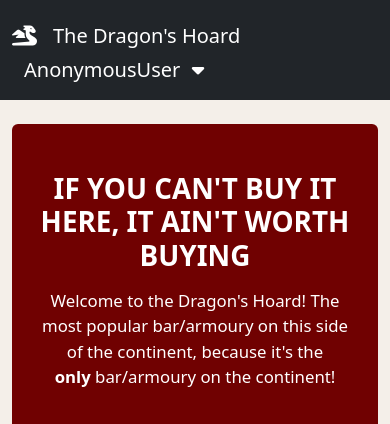
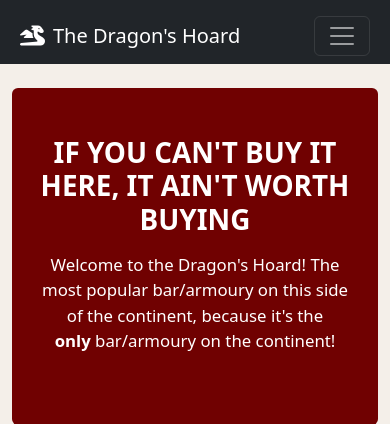
Before and after one commit to SourTarte/fantasy-storefront, a Django app: page / in a window 390 px wide. Shown: the top 424 px of the page. Run offline with Django 5.2, Linux system fonts and the light colour scheme; tables that the repository leaves empty hold one stand-in row (values such as "Sample post"); some libraries are stand-ins or nearby versions; some web fonts are replaced.

Commit message:
Fix: Non-logged in users would see 'username' in place of the hamburger menu icon

```diff
--- a/templates/base.html
+++ b/templates/base.html
@@ -38,11 +38,11 @@
 <body class="d-flex flex-column h-100">
 
     <!-- Navigation -->
-    <nav class="navbar navbar-expand-md py-3" data-bs-theme="dark">
-        <div class="container">
+    <nav class="navbar navbar-expand-md pt-3" data-bs-theme="dark">
+        <div class="container mx-2">
             <a class="navbar-brand d-flex" href="{% url 'product_list' %}">
                 <span>
-                    <i class="fa-solid fa-dragon me-3"></i>The Dragon's Hoard
+                    <i class="fa-solid fa-dragon me-2"></i>The Dragon's Hoard
                 </span>
             </a>
             <!--
@@ -50,15 +50,22 @@
                     <span class="navbar-toggler-icon"></span>
                 </button>
             -->
-            <a data-bs-toggle="collapse" class="navbar-toggler text-white border-0" data-bs-target="#navcol-5">
+                {% if user.is_authenticated %}
+                <a data-bs-toggle="collapse" class="navbar-toggler text-white border-0" data-bs-target="#navcol-5">
                 {{user}} <i class="fa-solid fa-caret-down"></i>
             </a>
+                {% else %}
+                <button data-bs-toggle="collapse" class="navbar-toggler" data-bs-target="#navcol-5"><span class="visually-hidden">Toggle navigation</span>
+                    <span class="navbar-toggler-icon"></span>
+                </button>
+                {% endif %}
+
 
             <div class="collapse navbar-collapse justify-content-end" id="navcol-5">
                 {% if user.is_authenticated %}
-                <ul class="navbar-nav">
+                <ul class="navbar-nav mt-2">
                     <li id="welcome-back" class="nav-item text-white my-auto me-5">Lovely to see you, {{ user }}</li>
-                    <li class="nav-item"><a class="btn btn-primary m-1 nav-link {% if request.path == signup_url %}active{% endif %}" role="button" aria-current="page" href="{% url 'view_cart' %}">My Horsecart</a></li>
+                    <li class="nav-item"><a class="btn btn-primary m-1 nav-link {% if request.path == view_cart %}active{% endif %}" role="button" aria-current="page" href="{% url 'view_cart' %}">My Horsecart</a></li>
                     <li class="nav-item"><a class="btn btn-primary m-1 nav-link" data-bs-toggle="modal" data-bs-target="#logoutModal">Logout</a></li>
                 </ul>
 
@@ -66,7 +73,7 @@
                     My Horsecart
                 </button>-->
                 {% else %}
-                <ul class="navbar-nav mt-4 align-items-center">
+                <ul class="navbar-nav mt-2">
                     <li class="nav-item"><a class="btn btn-primary m-1 nav-link {% if request.path == signup_url %}active{% endif %}" role="button" aria-current="page" href="{% url 'account_signup' %}">Sign Up</a></li>
                     <li class="nav-item"><a class="btn btn-primary m-1 nav-link {% if request.path == login_url %}active{% endif %}" role="button" aria-current="page" href="{% url 'account_login' %}">Login</a></li>
                 </ul>
```
